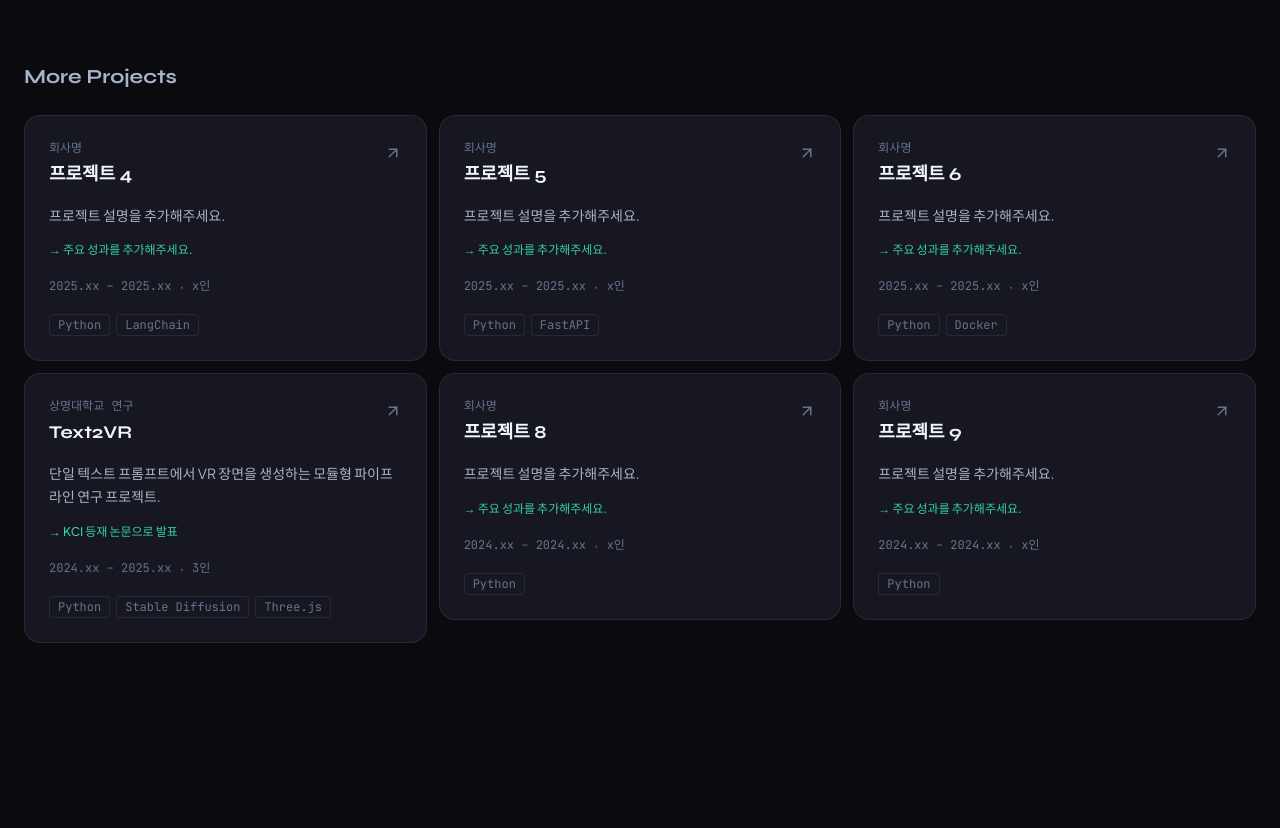
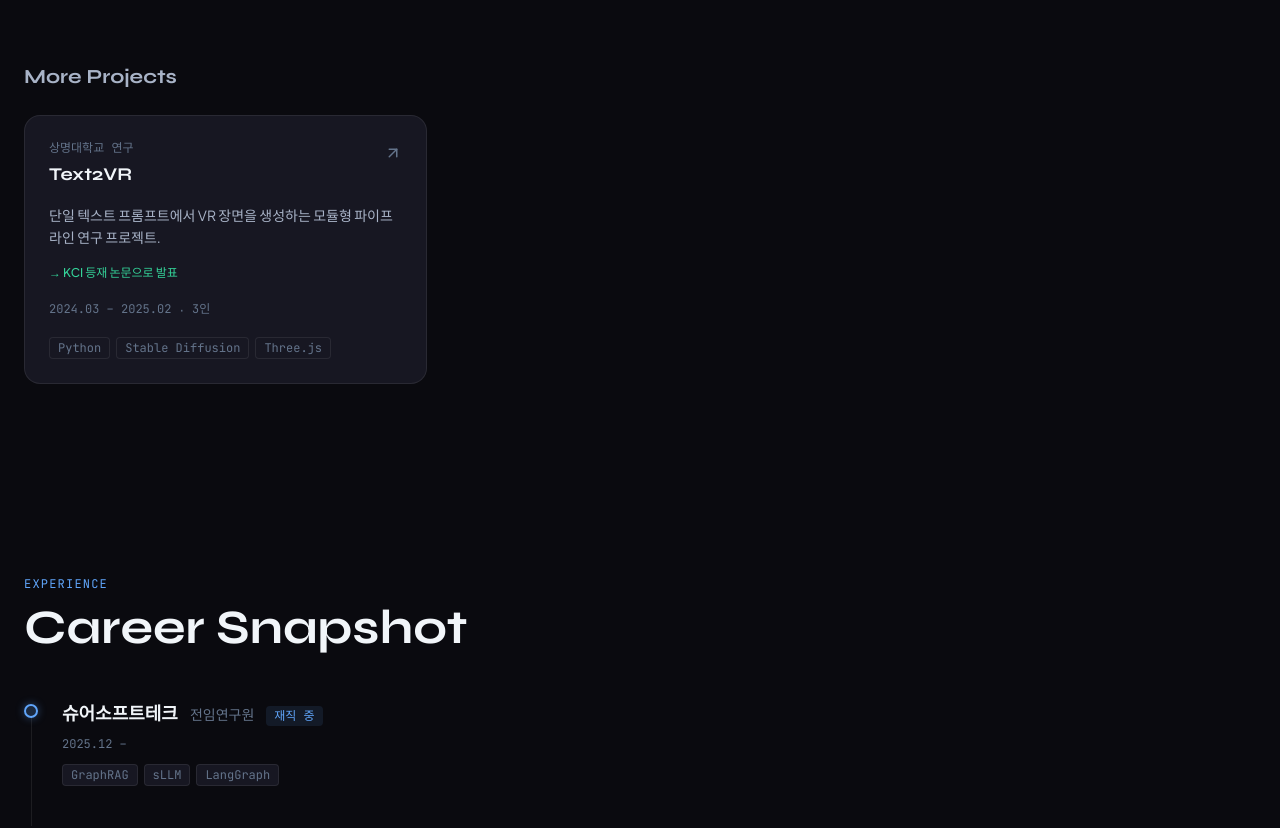
Before and after one commit to 0in11/folio_web, a Next.js app: page / in a window 1280 px wide. Shown: the part 1351-2179 px from the top of the page. Built offline with nearby package versions, Linux system fonts and the light colour scheme; no server answers.

Commit message:
feat: replace placeholder contact/project data with production-ready content
- Update ContactSection with real email (ymyi98@naver.com) and GitHub (0in11)
- Remove Threads link (N/A)
- Remove 5 placeholder projects, keep only real projects
- Clean up Text2VR project period and remove placeholder DOI

```diff
--- a/components/sections/ContactSection.tsx
+++ b/components/sections/ContactSection.tsx
@@ -1,24 +1,18 @@
-import { Github, Mail, MessageCircle } from "lucide-react";
+import { Github, Mail } from "lucide-react";
 import FadeIn from "@/components/ui/FadeIn";
 
 const contactLinks = [
   {
     label: "Email",
-    href: "mailto:your-email@example.com",
+    href: "mailto:ymyi98@naver.com",
     icon: Mail,
-    value: "your-email@example.com",
+    value: "ymyi98@naver.com",
   },
   {
     label: "GitHub",
-    href: "https://github.com/yourusername",
+    href: "https://github.com/0in11",
     icon: Github,
-    value: "github.com/yourusername",
-  },
-  {
-    label: "Threads",
-    href: "https://threads.net/@yourhandle",
-    icon: MessageCircle,
-    value: "@yourhandle",
+    value: "github.com/0in11",
   },
 ];
 
--- a/data/projects.ts
+++ b/data/projects.ts
@@ -104,43 +104,7 @@ export const projects: Project[] = [
     },
   },
 
-  // ─── More Projects (플레이스홀더) ────────────────────────────────
-  {
-    id: "placeholder-1",
-    slug: "project-4",
-    title: "프로젝트 4",
-    company: "회사명",
-    description: "프로젝트 설명을 추가해주세요.",
-    period: "2025.xx – 2025.xx",
-    teamSize: "x인",
-    technologies: ["Python", "LangChain"],
-    keyAchievement: "주요 성과를 추가해주세요.",
-    featured: false,
-  },
-  {
-    id: "placeholder-2",
-    slug: "project-5",
-    title: "프로젝트 5",
-    company: "회사명",
-    description: "프로젝트 설명을 추가해주세요.",
-    period: "2025.xx – 2025.xx",
-    teamSize: "x인",
-    technologies: ["Python", "FastAPI"],
-    keyAchievement: "주요 성과를 추가해주세요.",
-    featured: false,
-  },
-  {
-    id: "placeholder-3",
-    slug: "project-6",
-    title: "프로젝트 6",
-    company: "회사명",
-    description: "프로젝트 설명을 추가해주세요.",
-    period: "2025.xx – 2025.xx",
-    teamSize: "x인",
-    technologies: ["Python", "Docker"],
-    keyAchievement: "주요 성과를 추가해주세요.",
-    featured: false,
-  },
+  // ─── More Projects ──────────────────────────────────────────────
   {
     id: "text2vr",
     slug: "text2vr",
@@ -148,37 +112,10 @@ export const projects: Project[] = [
     company: "상명대학교 연구",
     description:
       "단일 텍스트 프롬프트에서 VR 장면을 생성하는 모듈형 파이프라인 연구 프로젝트.",
-    period: "2024.xx – 2025.xx",
+    period: "2024.03 – 2025.02",
     teamSize: "3인",
     technologies: ["Python", "Stable Diffusion", "Three.js"],
     keyAchievement: "KCI 등재 논문으로 발표",
-    featured: false,
-    links: {
-      paper: "https://doi.org/...",
-    },
-  },
-  {
-    id: "placeholder-5",
-    slug: "project-8",
-    title: "프로젝트 8",
-    company: "회사명",
-    description: "프로젝트 설명을 추가해주세요.",
-    period: "2024.xx – 2024.xx",
-    teamSize: "x인",
-    technologies: ["Python"],
-    keyAchievement: "주요 성과를 추가해주세요.",
-    featured: false,
-  },
-  {
-    id: "placeholder-6",
-    slug: "project-9",
-    title: "프로젝트 9",
-    company: "회사명",
-    description: "프로젝트 설명을 추가해주세요.",
-    period: "2024.xx – 2024.xx",
-    teamSize: "x인",
-    technologies: ["Python"],
-    keyAchievement: "주요 성과를 추가해주세요.",
     featured: false,
   },
 ];
```
